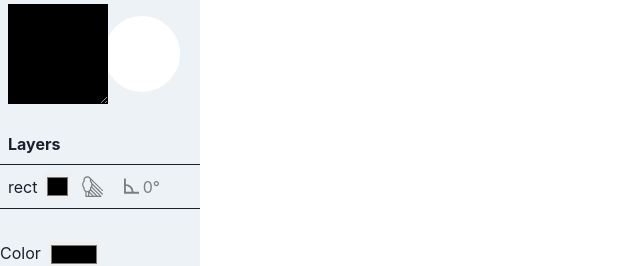
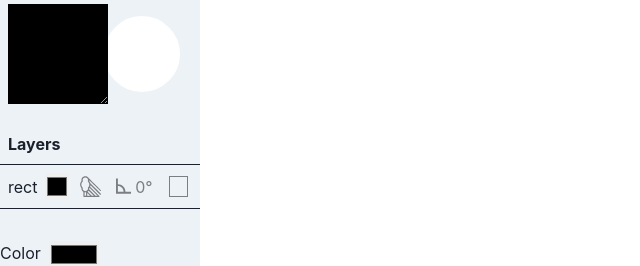
Before and after one commit to Fernando-J-Garcia/Sponge, a Next.js app: page / in a window 1280 px wide. Both pictures are taken after a click on the button 58 px from the left and 54 px from the top of the page. Shown: the top 266 px of the page, without its empty margins (0-640 px from the left). Built offline with nearby package versions, Linux system fonts and the light colour scheme.

Commit message:
getting ready for borders

```diff
--- a/components/Layer.tsx
+++ b/components/Layer.tsx
@@ -38,6 +38,8 @@ export default function Layer({ elemProperty, idx }: any) {
   const [bsBlur, setBsBlur] = useState(0);
   const [bsSpread, setBsSpread] = useState(0);
   const bsColor = useRef("#000000");
+  const [borderSize, setBorderSize] = useState(0);
+  const borderColor = useRef("#000000");
 
   function onRotationScubberChange(value: number) {
     setRotation(value % 360);
@@ -89,7 +91,6 @@ export default function Layer({ elemProperty, idx }: any) {
   }
   function onBsColorChange(value: string) {
     bsColor.current = value;
-    console.log(bsColor.current);
     setElementPropertyBoxShadow(
       bsOffsetX,
       bsOffsetY,
@@ -98,6 +99,12 @@ export default function Layer({ elemProperty, idx }: any) {
       bsColor.current,
       idx
     );
+  }
+  function onBorderSizeChange(value: number) {
+    setBorderSize(value);
+  }
+  function onBorderColorChange(value: string) {
+    borderColor.current = value;
   }
   const rgbToHex = (rgb) =>
     "#" +
@@ -208,7 +215,7 @@ export default function Layer({ elemProperty, idx }: any) {
             display={"flex"}
             gap={"1"}
             alignItems={"center"}
-            px={"2"}
+            px={"1"}
             _hover={{ cursor: "e-resize", outline: "1px solid gray" }}
           >
             <RotateIcon
@@ -221,8 +228,50 @@ export default function Layer({ elemProperty, idx }: any) {
             </span>
           </Box>
         </NumberScrubber>
+        {/*Border Button */}
+        <Popover>
+          <PopoverTrigger>
+            <Button h={5} minW={1} p={1}>
+              <div
+                style={{
+                  width: "2ch",
+                  height: "2ch",
+                  border: "1px solid var(--chakra-colors-blackAlpha-600)",
+                }}
+              />
+            </Button>
+          </PopoverTrigger>
+          <Portal>
+            <PopoverContent>
+              <PopoverArrow />
+              <PopoverHeader>Border Properties</PopoverHeader>
+              <PopoverCloseButton />
+              <PopoverBody>
+                <Stack>
+                  <FormLabel>Size</FormLabel>
+                  <NumberInput
+                    value={borderSize}
+                    onChange={(value) => onBorderSizeChange(parseInt(value))}
+                  >
+                    <NumberInputField />
+                    <NumberInputStepper>
+                      <NumberIncrementStepper />
+                      <NumberDecrementStepper />
+                    </NumberInputStepper>
+                  </NumberInput>
+                  <FormLabel>Color</FormLabel>
+                  <input
+                    defaultValue={borderColor.current}
+                    type="color"
+                    onChange={(e) => onBorderColorChange(e.target.value)}
+                  />
+                </Stack>
+              </PopoverBody>
+            </PopoverContent>
+          </Portal>
+        </Popover>
       </ListItem>
     ),
-    [idx, rotation, bsOffsetX, bsOffsetY, bsBlur, bsSpread]
+    [idx, rotation, bsOffsetX, bsOffsetY, bsBlur, bsSpread, borderSize]
   );
 }
```
